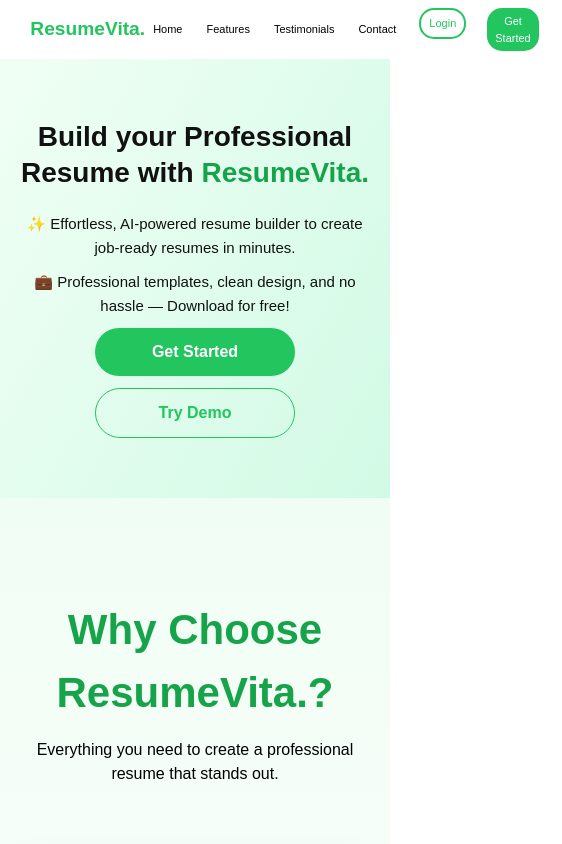
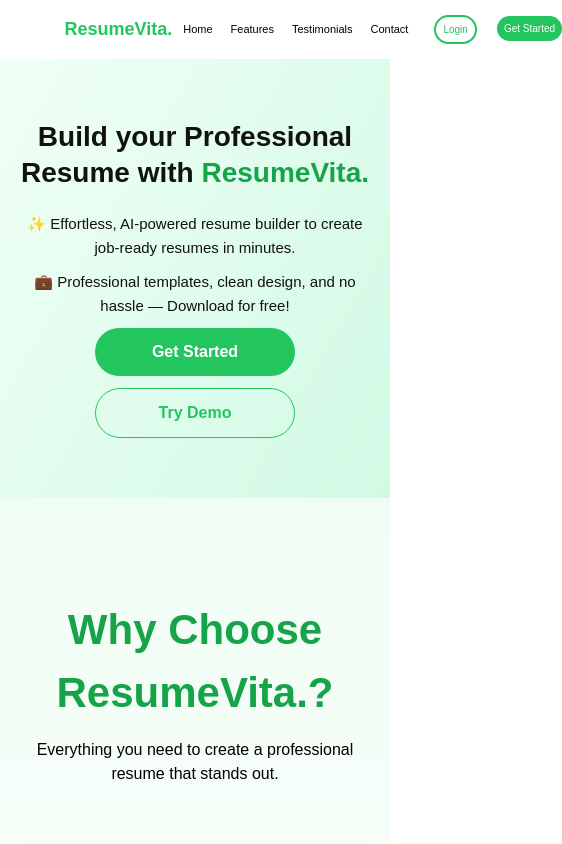
Before and after one commit to rajeshwarivyas8/resume-frontend, a React (Vite) app: page / in a window 390 px wide. Shown: the top 844 px of the page, 562 px wide, since content can reach past the window. Built offline with nearby package versions, Linux system fonts and the light colour scheme.

Commit message:
Update App.css

```diff
--- a/src/App.css
+++ b/src/App.css
@@ -721,52 +721,60 @@ width:200px;
 
 @media (max-width:768px){
 
-.navbar{
-padding:8px 12px;
+.nav-inner{
+display:flex;
+align-items:center;
+justify-content:space-between;
+gap:5px;
 }
 
-.nav-inner{
-display:flex;
-justify-content:space-between;
-align-items:center;
+/* logo takes fixed space */
+.logo{
+font-size:18px;
+flex:0 0 auto;
 }
 
-/* center menu */
+/* center takes remaining */
 .nav-center{
 display:flex;
-gap:8px;
-flex-wrap:nowrap;
+justify-content:center;
+gap:6px;
+flex:1;
 }
 
 .nav-center button{
+
 font-size:11px;
-padding:5px 8px;
+padding:5px 6px;
+border:none;
+background:none;
+cursor:pointer;
 white-space:nowrap;
+
 }
 
-/* right buttons */
+/* right buttons compact */
 .nav-right{
 display:flex;
-gap:6px;
+gap:5px;
+flex:0 0 auto;
 }
 
 .nav-right button{
 
-padding:5px 8px;
-font-size:11px;
+font-size:10px;
+padding:5px 7px;
 border-radius:15px;
 
 }
 
-/* logo */
-.logo{
-font-size:1.2rem;
-font-weight:600;
+/* make buttons smaller but readable */
+.btn-outline{
+padding:4px 8px;
 }
 
-/* optional */
-.nav-center button:hover{
-transform:scale(1.05);
+.btn-solid{
+padding:4px 8px;
 }
 
 }
```
